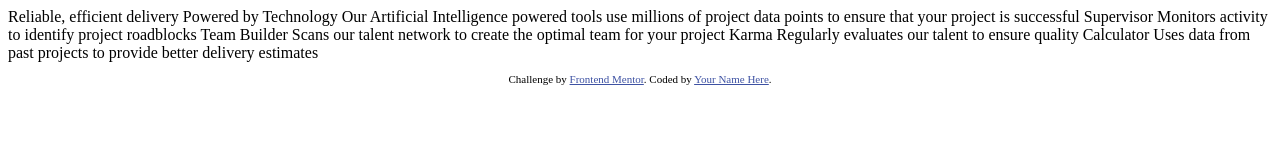
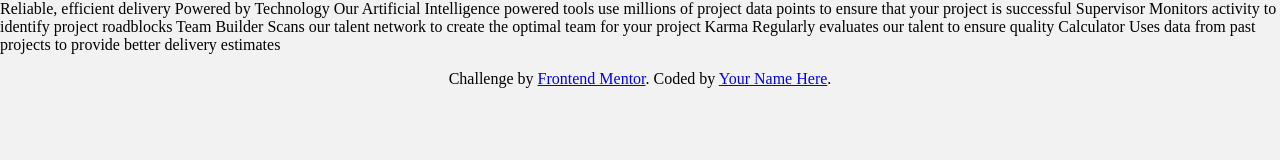
Before and after one commit to Yonninout/four-card-feature-section, a website: page index.html in a window 1280 px wide. Drawn offline with Linux system fonts and the light colour scheme.

Commit message:
add sass support

```diff
--- a/index.html
+++ b/index.html
@@ -5,14 +5,10 @@
   <meta name="viewport" content="width=device-width, initial-scale=1.0"> <!-- displays site properly based on user's device -->
 
   <link rel="icon" type="image/png" sizes="32x32" href="./images/favicon-32x32.png">
-
+  <link rel="stylesheet" type="text/css" href="./build/style.css" />
   <title>Frontend Mentor | Four card feature section</title>
 
   <!-- Feel free to remove these styles or customise in your own stylesheet 👍 -->
-  <style>
-    .attribution { font-size: 11px; text-align: center; }
-    .attribution a { color: hsl(228, 45%, 44%); }
-  </style>
 </head>
 <body>
 
--- /dev/null
+++ b/sass/style.sass
@@ -0,0 +1,12 @@
+$light-grey: #F2F2F2
+
+html
+  height: 100%
+
+body
+  margin: 0
+  min-height: 100%
+  display: flex
+  flex-direction: column
+  align-items: center
+  background-color: $light-grey
```
Also changed, not shown: package.json (added, +25 -0 lines), build/style.css (added), sass/build.css (added), 2 other files.
